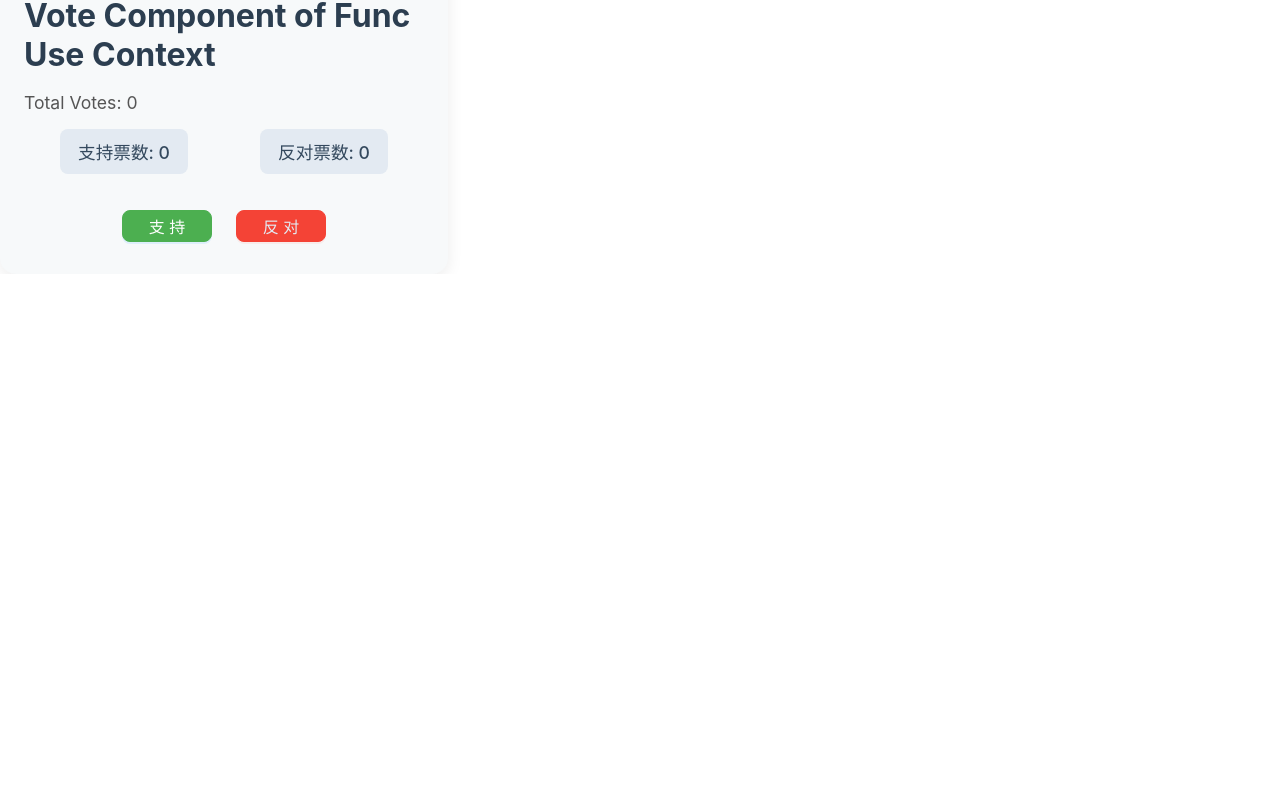
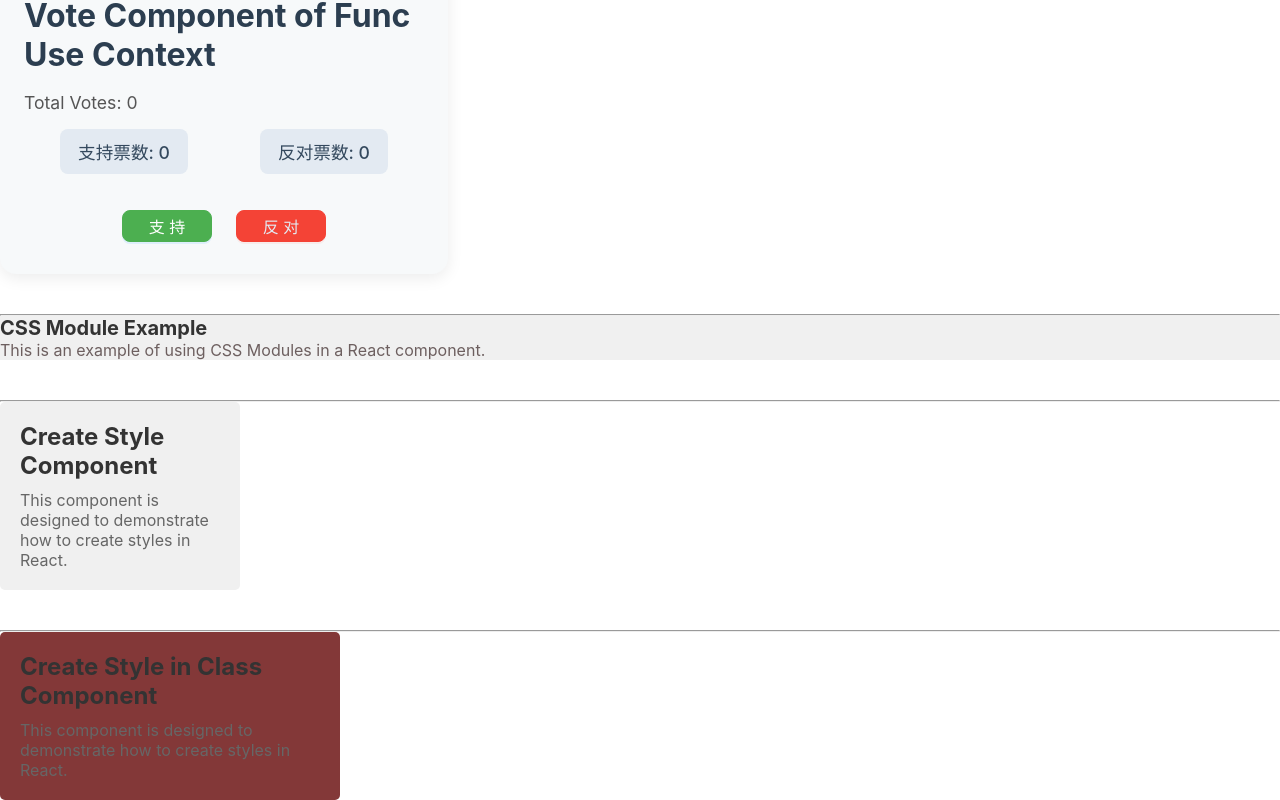
Before and after one commit to guguoyi/mytask, a React app in the folder myreact/: page / in a window 1280 px wide. Shown: the part 2822-3622 px from the top of the page. Before the commit the page ends 3096 px from the top, so only its background shows below. Built offline with nearby package versions, Linux system fonts and the light colour scheme.

Commit message:
myreact: practice css modular

```diff
--- a/myreact/package.json
+++ b/myreact/package.json
@@ -45,6 +45,7 @@
     "react-app-polyfill": "^3.0.0",
     "react-dev-utils": "^12.0.1",
     "react-dom": "^19.1.0",
+    "react-jss": "^10.10.0",
     "react-refresh": "^0.11.0",
     "resolve": "^1.20.0",
     "resolve-url-loader": "^4.0.0",
--- a/myreact/src/index.js
+++ b/myreact/src/index.js
@@ -21,6 +21,9 @@ import UseCustomHook from "./hooks/UseCustomHookDemo";
 import VoteCls from "./views/voteClass/VoteCls";
 import VoteFunc from "./views/voteFunc/VoteFunc";
 import VoteContext from "./views/voteContext/Vote";
+import CssModule from "./views/cssModule/CssModule";
+import CreateStyle from "./views/createStyle/CreateStyle";
+import CreateStyleInClassComponent from "./views/hoc/CreateStyleInClassComponent";
 
 // const ThemeContext = React.createContext('light');
 
@@ -212,6 +215,18 @@ root.render(
     <br></br>
     <hr></hr>
     <VoteContext></VoteContext>
+    <br></br>
+    <br></br>
+    <hr></hr>
+    <CssModule></CssModule>
+    <br></br>
+    <br></br>
+    <hr></hr>
+    <CreateStyle width={"200px"}></CreateStyle>
+    <br></br>
+    <br></br>
+    <hr></hr>
+    <CreateStyleInClassComponent width={"300px"}></CreateStyleInClassComponent>
   </>
 );
 
--- /dev/null
+++ b/myreact/src/views/createStyle/CreateStyle.js
@@ -0,0 +1,35 @@
+import React from "react";
+
+import {createUseStyles} from "react-jss";
+
+const useStyles = createUseStyles({
+    box: {
+        padding: '20px',
+        backgroundColor: '#f0f0f0',
+        borderRadius: '5px',
+        textAlign: 'left',
+        width: props => props.width
+    },
+    title: {
+        color: '#333',
+        fontSize: '24px',
+        marginBottom: '10px',
+    },
+    description: {
+        color: '#666',
+        fontSize: '16px',}
+});
+
+function CreateStyle({width}) {
+  const classes = useStyles({
+    width
+  });
+  return (
+    <div className={classes.box}>
+      <h1 className={classes.title}>Create Style Component</h1>
+      <p className={classes.description}>This component is designed to demonstrate how to create styles in React.</p>
+    </div>
+  );
+}
+
+export default CreateStyle;
--- /dev/null
+++ b/myreact/src/views/cssModule/CssModule.js
@@ -0,0 +1,15 @@
+import React from 'react';
+import sty from "./CssModule.module.css";
+
+class CssModule extends React.Component {
+  render() {
+    return (
+      <div className={sty.box}>
+        <h1 className={sty.title}>CSS Module Example</h1>
+        <p className={sty.description}>This is an example of using CSS Modules in a React component.</p>
+      </div>
+    );
+  }
+}
+
+export default CssModule;
--- /dev/null
+++ b/myreact/src/views/cssModule/CssModule.module.css
@@ -0,0 +1,17 @@
+.box {
+    background-color: #f0f0f0;
+}
+
+.box:hover {
+    background-color: #a05757;
+}
+
+.box .title {
+    color: #333;
+    font-size: 20px;
+}
+
+.description {
+    color: #6d5f5f;
+    font-size: 16px;
+}
--- /dev/null
+++ b/myreact/src/views/hoc/CreateStyleInClassComponent.js
@@ -0,0 +1,46 @@
+import React from "react";
+
+import { createUseStyles } from 'react-jss';
+
+class CreateStyleInClassComponent extends React.Component {
+  render() {
+    const { box, title, description } = this.props
+    return (
+      <div className={box}>
+        <h1 className={title}>Create Style in Class Component</h1>
+        <p className={description}>This component is designed to demonstrate how to create styles in React.</p>
+      </div>
+    );
+  }
+}
+
+  const useStyles = createUseStyles({
+    box: {
+      padding: '20px',
+      backgroundColor: '#833838ff',
+      borderRadius: '5px',
+      textAlign: 'left',
+      width: props => props.width || '100%'
+    },
+    title: {
+      color: '#333',
+      fontSize: '24px',
+      marginBottom: '10px',
+    },
+    description: {
+      color: '#666',
+      fontSize: '16px',
+    }
+  });
+
+function ProxyCreateStyleInClassComponent(Component) {
+    return function WrappedComponent(props) {
+        const classes = useStyles({
+            width: props.width
+        });
+        console.log(classes);
+        return <Component {...classes} {...props} />;
+    }
+}
+
+export default ProxyCreateStyleInClassComponent(CreateStyleInClassComponent);
```
Also changed, not shown: 1 other file (tests, documents, lock files or other folders).
